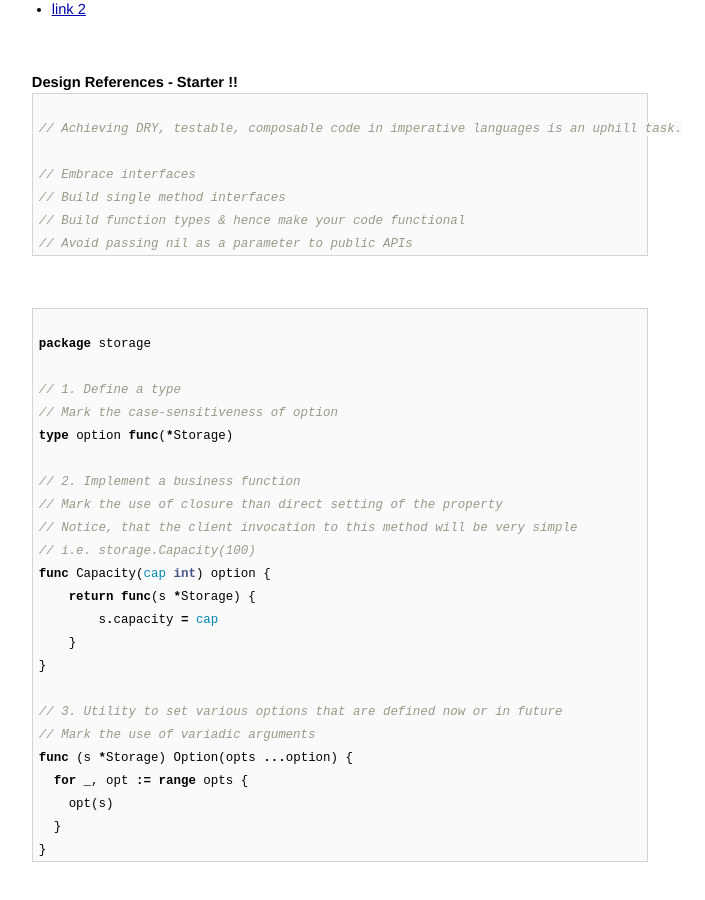
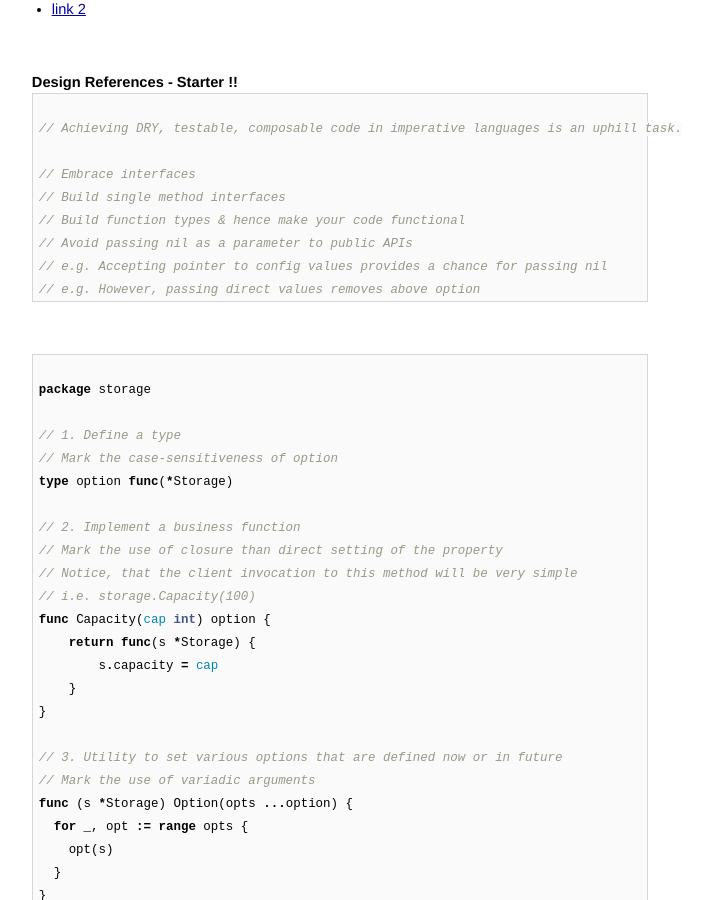
Before and after one commit to AmitKumarDas/amitkumardas.github.io, a Jekyll site: the page built from _posts/2016-07-14-my-golang-refresher.md, in a window 1280 px wide and 900 px high, scrolled down 419 px. Shown: the whole window, without its empty margins (300-1005 px from the left). Built offline with Jekyll 4.4.1, drawn with Linux system fonts in a browser that asks for light colours.

Commit message:
Update 2016-07-14-my-golang-refresher.md

````diff
--- a/_posts/2016-07-14-my-golang-refresher.md
+++ b/_posts/2016-07-14-my-golang-refresher.md
@@ -37,6 +37,8 @@ no arguments and returns no value.
 // Build single method interfaces
 // Build function types & hence make your code functional
 // Avoid passing nil as a parameter to public APIs
+// e.g. Accepting pointer to config values provides a chance for passing nil
+// e.g. However, passing direct values removes above option
 ```
 
 <br />
````
